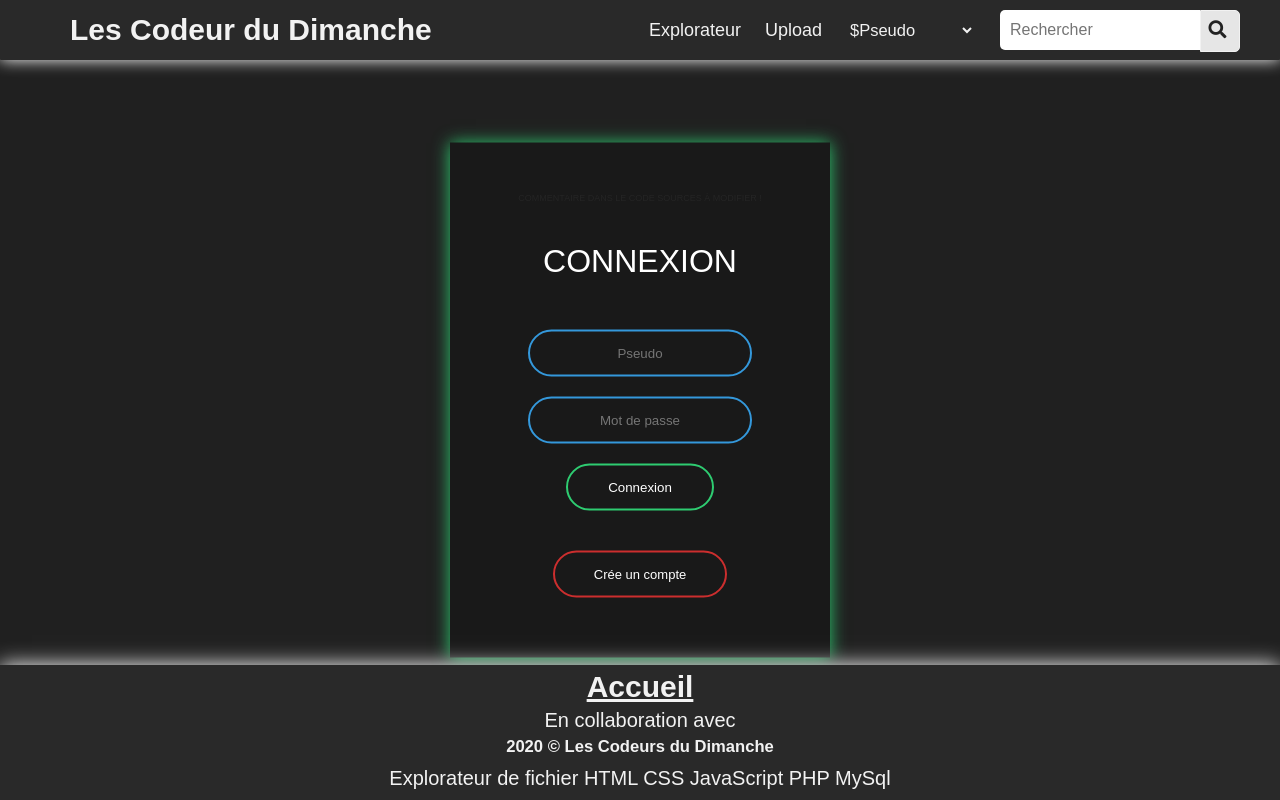
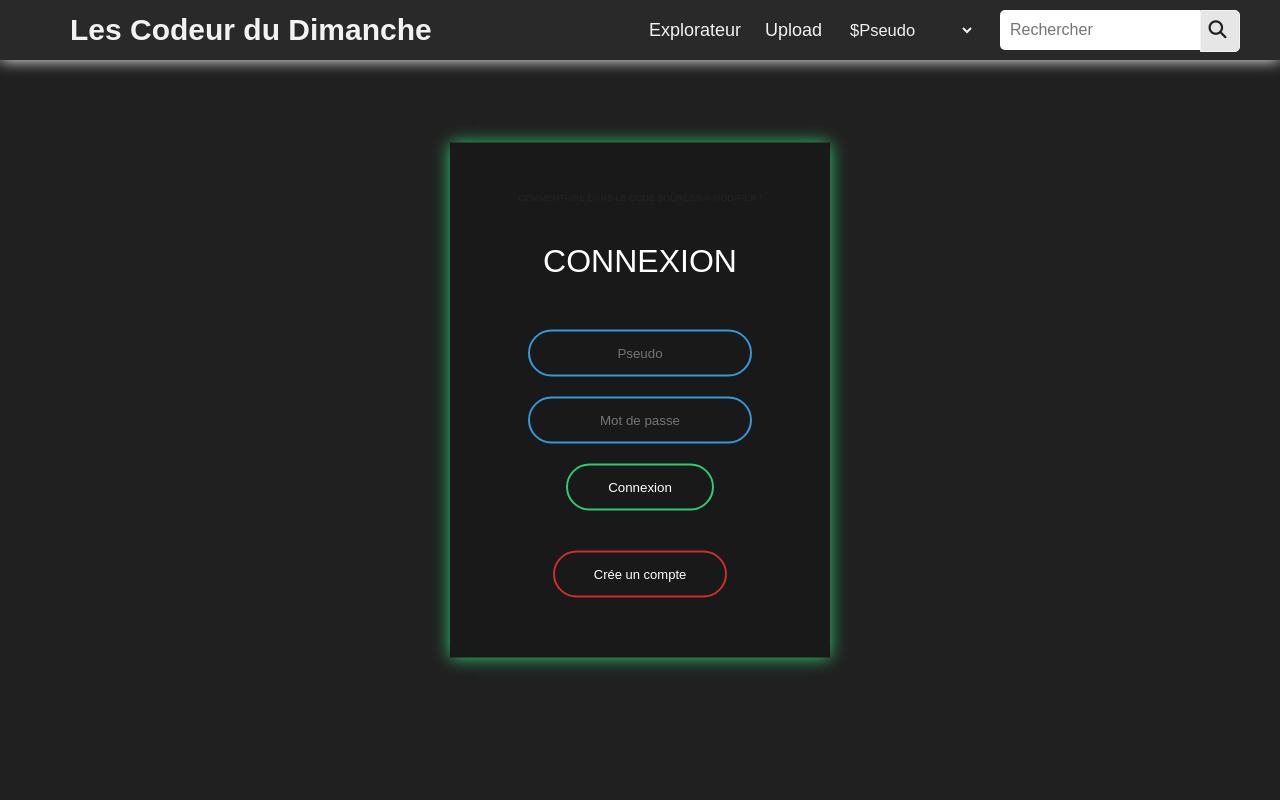
Before and after one commit to titivince/explorateur_fichiers, a PHP site: page /explorateur_fichiers/views/page_login.php in a window 1280 px wide. Run offline with PHP 8.4, Linux system fonts and the light colour scheme; a user stored in the database is signed in; data comes from the database, SQL or seed files in the repository; some libraries are stand-ins or nearby versions.

Commit message:
essai route page login

```diff
--- a/src/login.php
+++ b/src/login.php
@@ -26,36 +26,4 @@ if (isset($_GET['pseudo'])) {
     }
 }
 
-?>
-
-<!DOCTYPE html>
-<html lang="FR-fr">
-    <head>
-        <meta charset="utf-8">
-        <title>Connexion</title>
-        <link rel="stylesheet" href="../assets/style.css">
-        <meta name="viewport" content="width=device-width, initial-scale=1">
-        <link rel="stylesheet" href="https://use.fontawesome.com/releases/v5.6.1/css/all.css">
-    </head>
-    <body>
-
-        <form class="box" method="GET">
-
-            <!-- Crée un compte Admin + User et indiquer ici les logs -->
-            <!-- <p>Admin : admin + admin <br>//<br> User : user + user</p>-->
-            <p>Commentaire dans le code sources à modifier !</p>
-
-            <h1>Connexion</h1>
-            <!-- Changer le name pour la BDD -->
-            <input type="text" name="pseudo" placeholder="Pseudo">
-            <input type="password" name="password" placeholder="Mot de passe">
-            <input type="submit" value="Connexion">
-
-            <a class="signup" href="inscription.php">Crée un compte</a>
-
-        </form>
-        <?php if(isset($valid)){
-            echo $valid;
-        }  ?>
-    </body>
-</html>
+require ('../views/page_login.php');
--- a/views/block/nav.php
+++ b/views/block/nav.php
@@ -1,22 +1,7 @@
-<?php
 
 
-?>
 
-<!DOCTYPE html>
-<html lang="FR-fr">
 
-<head>
-    <meta charset="utf-8">
-    <title>Explorateur de fichier</title>
-    <link rel="stylesheet" href="../../assets/style.css">
-    <meta name="viewport" content="width=device-width, initial-scale=1">
-    <link rel="stylesheet" href="https://use.fontawesome.com/releases/v5.6.1/css/all.css">
-    <script src="https://kit.fontawesome.com/a076d05399.js"></script>
-    <script src="https://code.jquery.com/jquery-3.4.1.js"></script>
-</head>
-
-<body>
 
 <nav>
     <ul>
@@ -49,6 +34,3 @@
         $('nav ul li.btn span').toggleClass("show");
     });
 </script>
-</body>
-
-</html>
--- a/views/page_login.php
+++ b/views/page_login.php
@@ -1,8 +1,37 @@
-<?php
-//navbar
-require './block/nav.php';
-//corps de page
-require "../src/login.php";
-//footer
-require './block/footer.php';
-//include footer.php;
+
+<!DOCTYPE html>
+<html lang="FR-fr">
+
+<head>
+    <meta charset="utf-8">
+    <title>Explorateur de fichier</title>
+    <link rel="stylesheet" href="../assets/style.css">
+    <meta name="viewport" content="width=device-width, initial-scale=1">
+    <link rel="stylesheet" href="https://use.fontawesome.com/releases/v5.6.1/css/all.css">
+    <script src="https://kit.fontawesome.com/a076d05399.js"></script>
+    <script src="https://code.jquery.com/jquery-3.4.1.js"></script>
+</head>
+    <body>
+
+    <?php require('../views/block/nav.php'); ?>
+
+        <form class="box" method="GET">
+
+            <!-- Crée un compte Admin + User et indiquer ici les logs -->
+            <!-- <p>Admin : admin + admin <br>//<br> User : user + user</p>-->
+            <p>Commentaire dans le code sources à modifier !</p>
+
+            <h1>Connexion</h1>
+            <!-- Changer le name pour la BDD -->
+            <input type="text" name="pseudo" placeholder="Pseudo">
+            <input type="password" name="password" placeholder="Mot de passe">
+            <input type="submit" value="Connexion">
+
+            <a class="signup" href="../src/inscription.php">Crée un compte</a>
+
+        </form>
+        <?php if(isset($valid)){
+            echo $valid;
+        }  ?>
+    </body>
+</html>
```
Also changed, not shown: public/index.php (+18 -3 lines).
